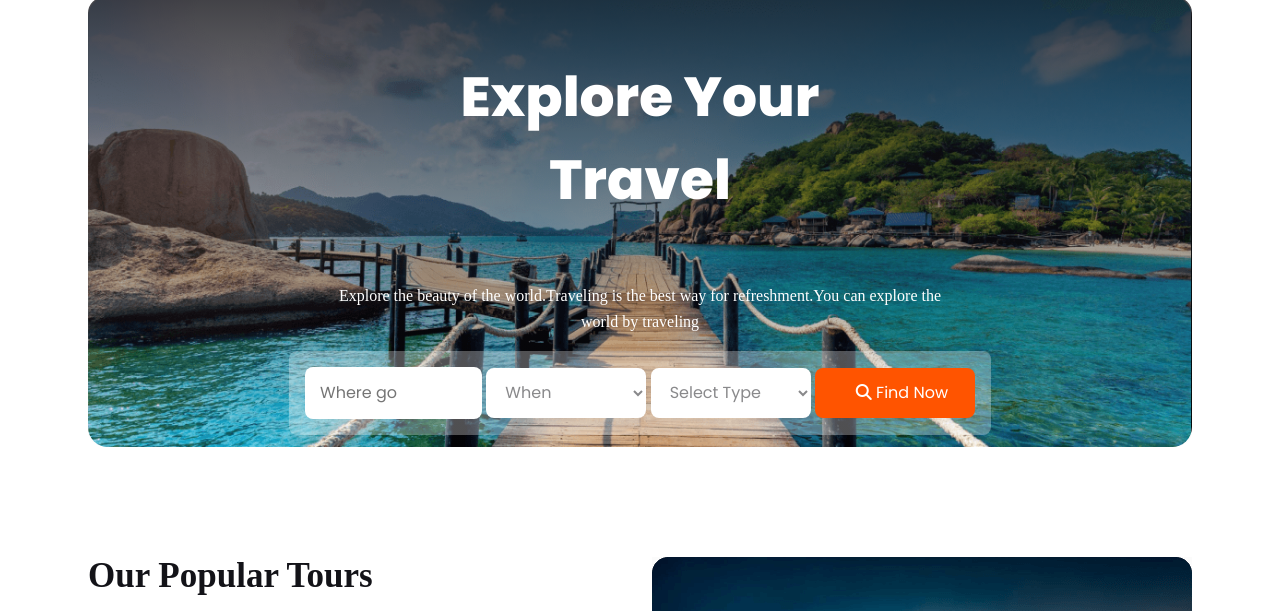
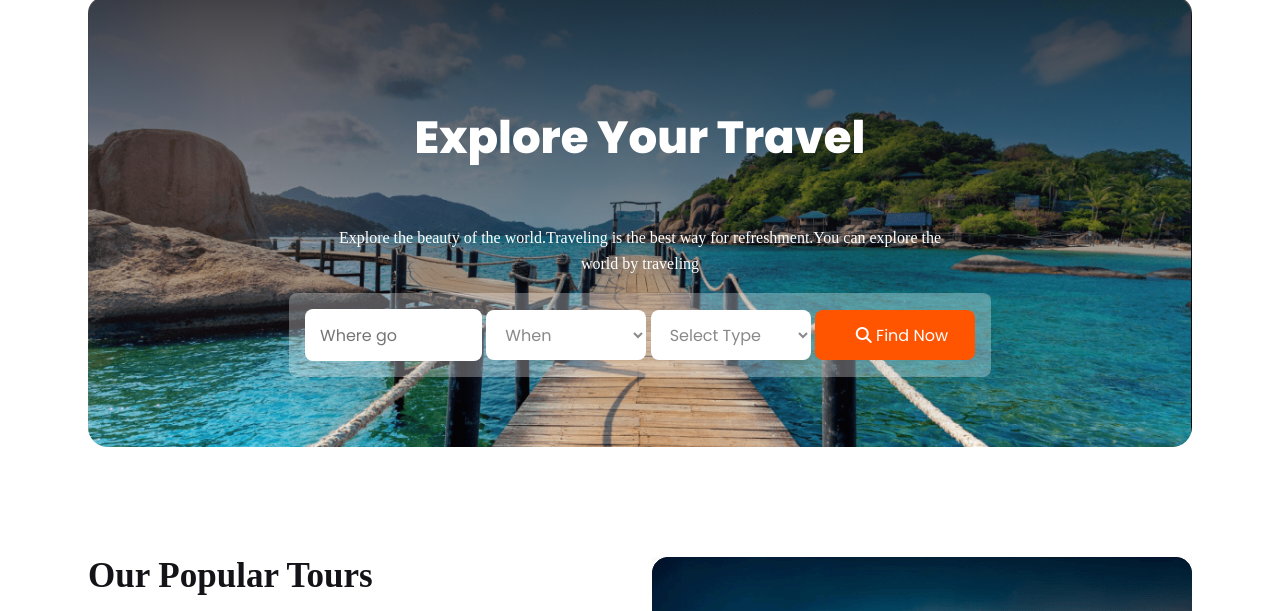
Before and after one commit to Aninda-Joy/Joy-Travel, a plain HTML site: page index.html in a window 1280 px wide. Shown: the part 138-749 px from the top of the page. Drawn offline with Linux system fonts and the light colour scheme.

Commit message:
last added

```diff
--- a/styles/travel.css
+++ b/styles/travel.css
@@ -108,7 +108,7 @@ nav a {
 }
 
 .bannerH1 {
-    font-size: 55px;
+    font-size: 45px;
     width: 500px;
     color: white;
     font-weight: 800;
@@ -489,6 +489,6 @@ main {
     }
     .img-section{
         display: grid;
-        flex-direction: column;
+
     }
 }
```
